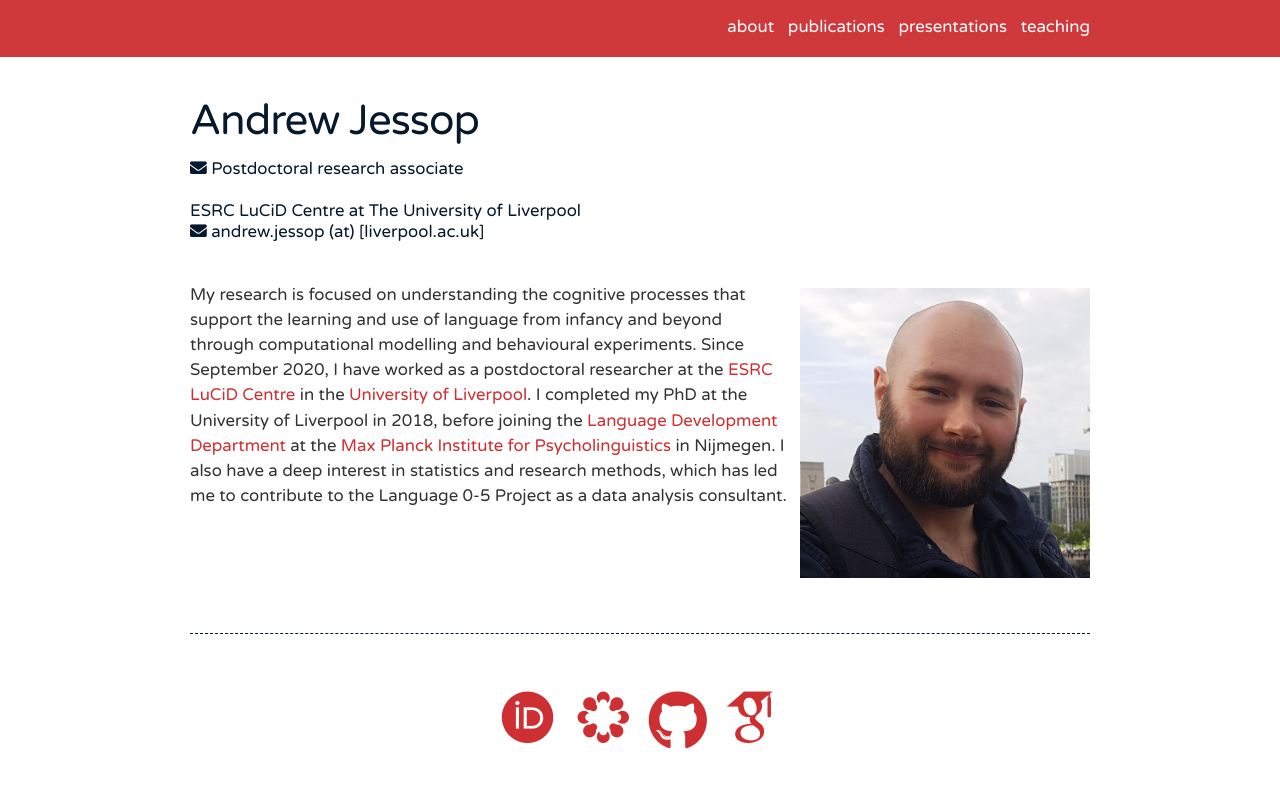
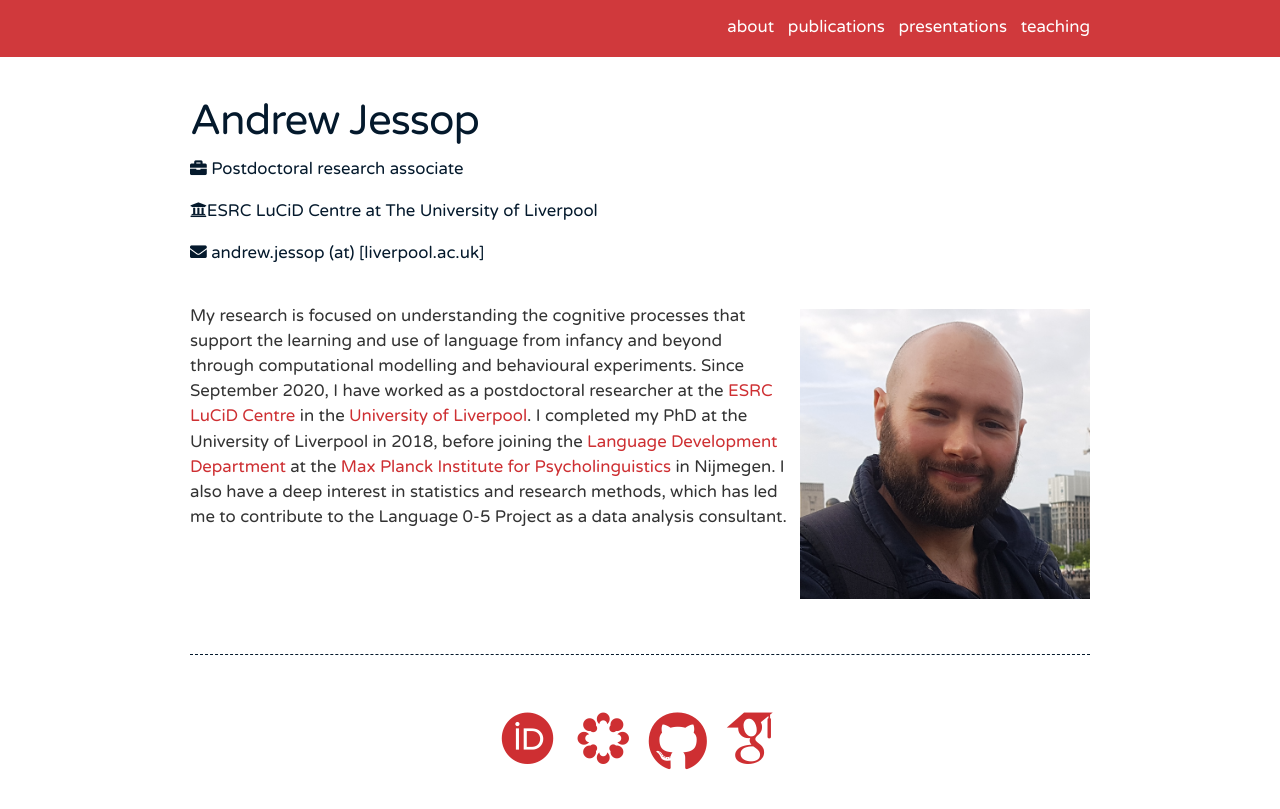
Before and after one commit to andrew-jessop/andrew-jessop.github.io, a Jekyll site: the page built from _pages/about.md, in a window 1280 px wide and 925 px high. Shown: the top 809 px of the window. Built offline with Jekyll 4.4.1, drawn with Linux system fonts in a browser that asks for light colours; nearby versions of some CDN libraries; some web fonts are replaced.

Commit message:
Update description

```diff
--- a/_pages/about.md
+++ b/_pages/about.md
@@ -2,7 +2,7 @@
 layout: about
 permalink: /
 title: Andrew Jessop
-description: <i class="fas fa-envelope"></i> Postdoctoral research associate<br><br>ESRC LuCiD Centre at The University of Liverpool<br><i class="fas fa-envelope"></i> andrew.jessop (at) [liverpool.ac.uk]
+description: <i class="fas fa-briefcase"></i> Postdoctoral research associate<br><br><i class="fas fa-university"></i>ESRC LuCiD Centre at The University of Liverpool<br><br><i class="fas fa-envelope"></i> andrew.jessop (at) [liverpool.ac.uk]
 profile:
   align: right
   image: 20190827.jpg
```
